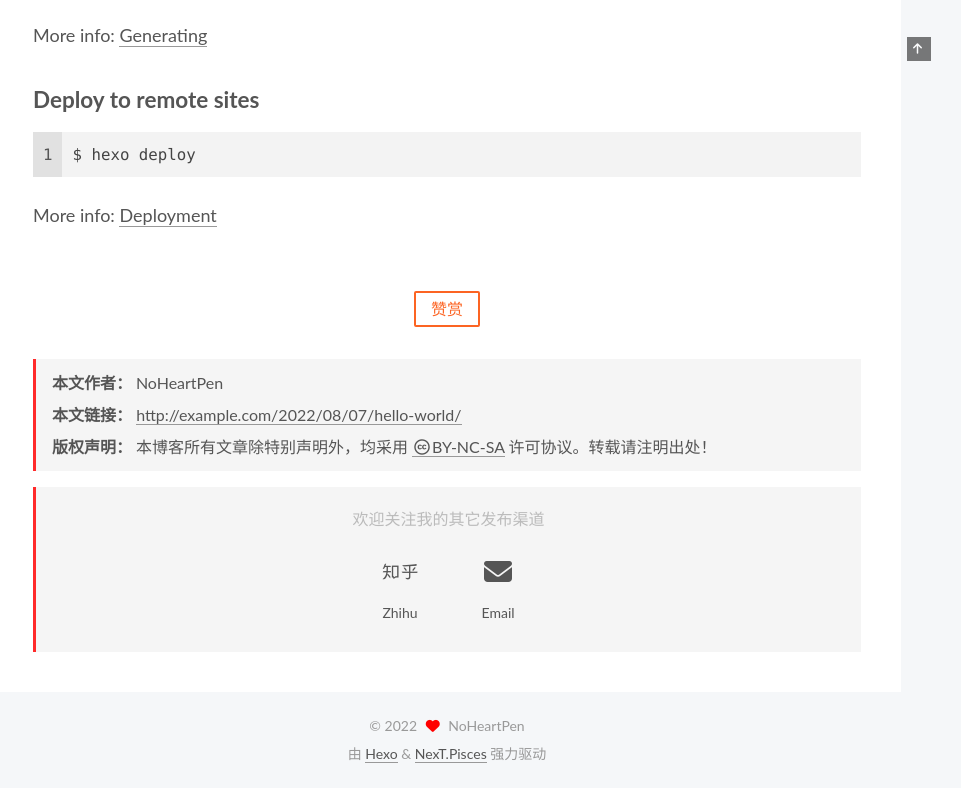
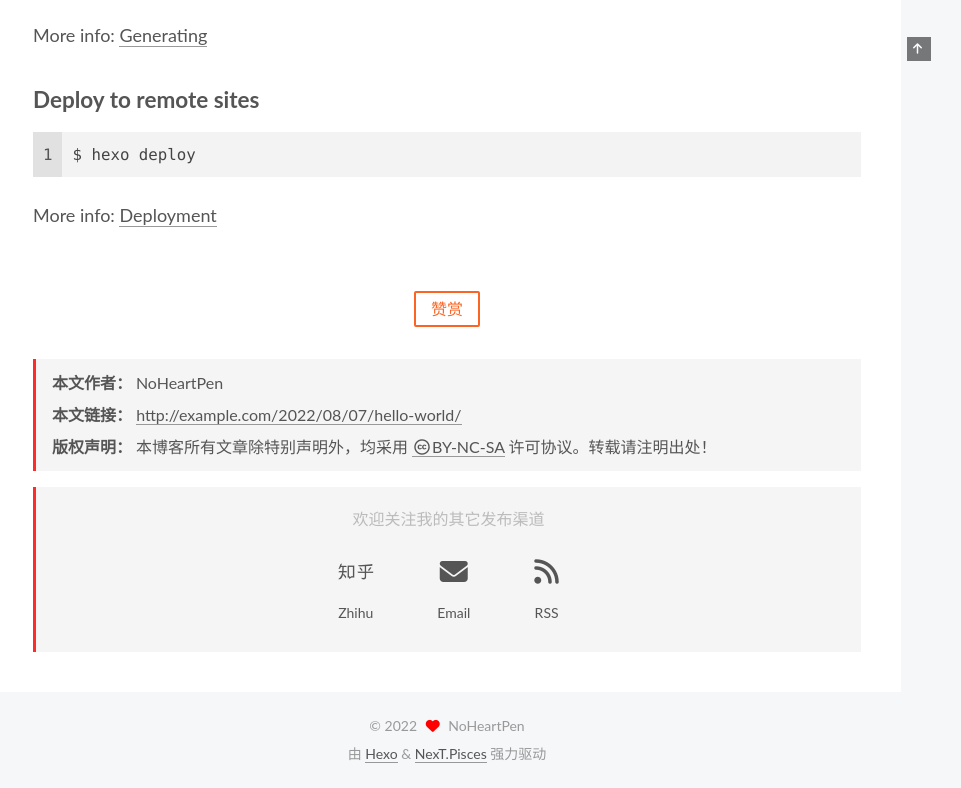
Before and after one commit to NoHeartPen/NoHeartPen.github.io, a plain HTML site: page 2022/08/07/hello-world/index.html in a window 1280 px wide. Shown: the part 839-1627 px from the top of the page, without its empty margins (319-1280 px from the left). Drawn offline with nearby package versions, Linux system fonts and the light colour scheme; a script that the page names is missing.

Commit message:
Site updated: 2022-08-07 21:28:35

```diff
--- a/2022/08/07/hello-world/index.html
+++ b/2022/08/07/hello-world/index.html
@@ -335,6 +335,16 @@
           <span class="label">Email</span>
         </a>
       </div>
+
+      <div class="social-item">
+        <a target="_blank" class="social-link" href="/atom.xml">
+          <span class="icon">
+            <i class="fa fa-rss"></i>
+          </span>
+
+          <span class="label">RSS</span>
+        </a>
+      </div>
   </div>
 </div>
 
```
